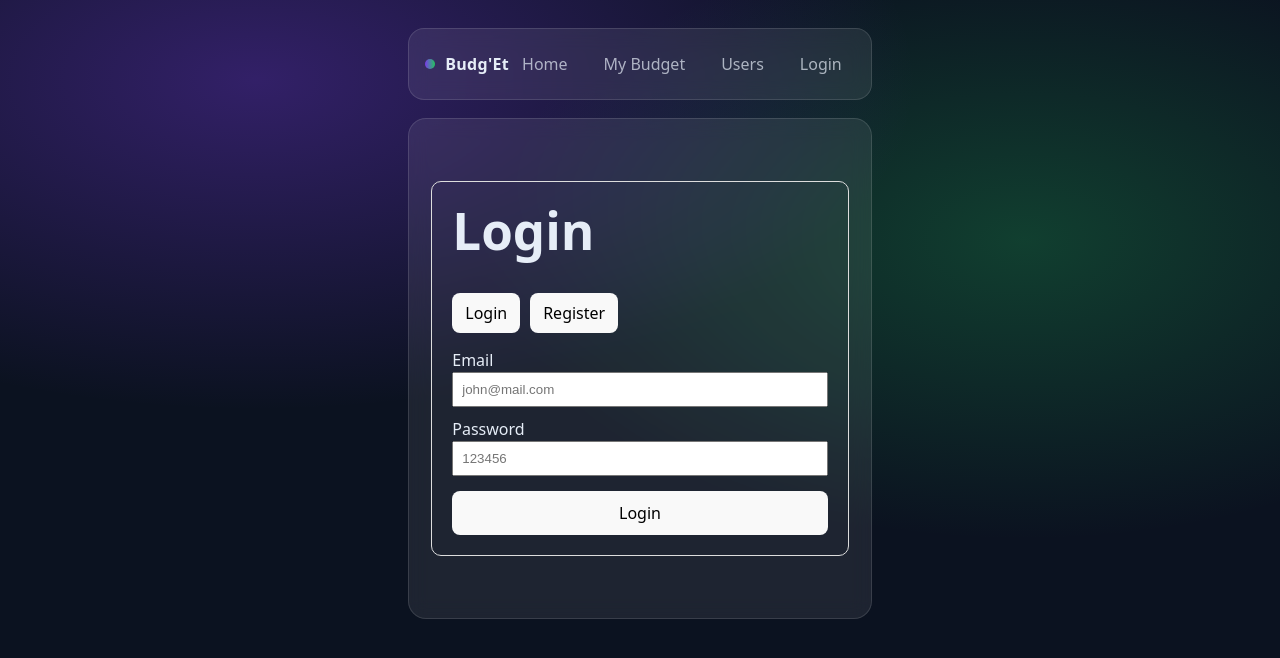
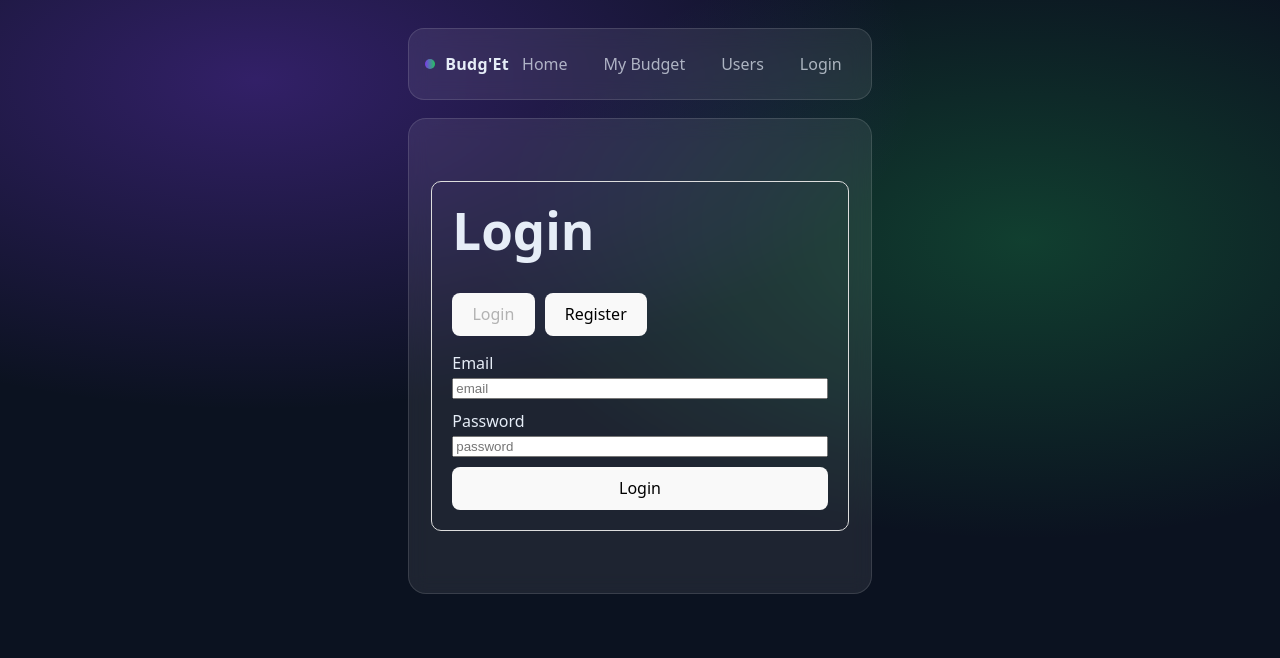
Before and after one commit to aaikoala/Full_DevOps_Lab_Project_Final, a React app in the folder frontend/: page /login in a window 1280 px wide. Shown: the top 658 px of the page. Built offline with nearby package versions, Linux system fonts and the light colour scheme; the HTML template or start-up script is replaced by a standard one.

Commit message:
fix login page

```diff
--- a/frontend/src/pages/LoginPage.jsx
+++ b/frontend/src/pages/LoginPage.jsx
@@ -7,129 +7,143 @@ export default function LoginPage() {
   const [email, setEmail] = useState("");
   const [password, setPassword] = useState("");
 
-  const [status, setStatus] = useState("");
-  const [user, setUser] = useState(null);
+  const [msg, setMsg] = useState("");
+  const [loading, setLoading] = useState(false);
 
-  async function handleSubmit(e) {
+  function clearForm() {
+    setUsername("");
+    setEmail("");
+    setPassword("");
+  }
+
+  async function submit(e) {
     e.preventDefault();
-    setStatus("");
+    setMsg("");
 
     if (mode === "register") {
       if (!username || !email || !password) {
-        setStatus("Please fill username, email and password");
+        setMsg("Please fill username, email and password");
         return;
       }
+    }
 
-      const res = await fetch("/api/auth/register", {
+    if (mode === "login") {
+      if (!email || !password) {
+        setMsg("Please fill email and password");
+        return;
+      }
+    }
+
+    setLoading(true);
+
+    try {
+      let url = "/api/auth/login";
+      let body = { email, password };
+
+      if (mode === "register") {
+        url = "/api/auth/register";
+        body = { username, email, password };
+      }
+
+      const res = await fetch(url, {
         method: "POST",
         headers: { "Content-Type": "application/json" },
-        body: JSON.stringify({ username: username, email: email, password: password })
+        body: JSON.stringify(body)
       });
 
       const data = await res.json();
 
       if (!res.ok) {
-        setStatus(data.message || "Register failed");
+        if (data && data.message) setMsg(data.message);
+        else setMsg("Request failed");
+        setLoading(false);
         return;
       }
 
-      setUser(data);
-      setStatus("Register success. You are now saved in database.");
-      return;
+      localStorage.setItem("user", JSON.stringify(data));
+      setMsg("Success. You are connected.");
+
+      if (mode === "register") {
+        setMode("login");
+      }
+
+      clearForm();
+    } catch {
+      setMsg("Backend not reachable");
     }
 
-    if (!email || !password) {
-      setStatus("Please fill email and password");
-      return;
-    }
-
-    const res = await fetch("/api/auth/login", {
-      method: "POST",
-      headers: { "Content-Type": "application/json" },
-      body: JSON.stringify({ email: email, password: password })
-    });
-
-    const data = await res.json();
-
-    if (!res.ok) {
-      setStatus(data.message || "Login failed");
-      return;
-    }
-
-    setUser(data);
-    setStatus("Login success.");
+    setLoading(false);
   }
 
-  function reset() {
-    setUsername("");
-    setEmail("");
-    setPassword("");
-    setStatus("");
-    setUser(null);
+  const saved = localStorage.getItem("user");
+  let currentUser = null;
+  if (saved) currentUser = JSON.parse(saved);
+
+  function logout() {
+    localStorage.removeItem("user");
+    setMsg("You are disconnected.");
   }
 
   return (
-    <div style={{ maxWidth: "420px", margin: "40px auto", padding: "20px", border: "1px solid #ddd", borderRadius: "10px" }}>
-      <h1 style={{ marginTop: 0 }}>{mode === "login" ? "Login" : "Register"}</h1>
+    <div style={{ maxWidth: 420, margin: "40px auto", padding: 20, border: "1px solid #ddd", borderRadius: 10 }}>
+      <h1 style={{ marginTop: 0 }}>Login</h1>
 
-      <div style={{ display: "flex", gap: "10px", marginBottom: "15px" }}>
-        <button onClick={() => { setMode("login"); reset(); }} style={{ padding: "8px 12px" }}>
+      <div style={{ display: "flex", gap: 10, marginBottom: 15 }}>
+        <button onClick={() => setMode("login")} disabled={mode === "login"}>
           Login
         </button>
-        <button onClick={() => { setMode("register"); reset(); }} style={{ padding: "8px 12px" }}>
+        <button onClick={() => setMode("register")} disabled={mode === "register"}>
           Register
         </button>
       </div>
 
-      <form onSubmit={handleSubmit}>
+      {currentUser && (
+        <div style={{ padding: 10, background: "#f7f7f7", borderRadius: 8, marginBottom: 15 }}>
+          <div><b>Connected as:</b> {currentUser.username} ({currentUser.email})</div>
+          <button onClick={logout} style={{ marginTop: 10 }}>Logout</button>
+        </div>
+      )}
+
+      <form onSubmit={submit} style={{ display: "flex", flexDirection: "column", gap: 10 }}>
         {mode === "register" && (
-          <div style={{ marginBottom: "10px" }}>
+          <div>
             <label>Username</label>
             <input
               value={username}
               onChange={(e) => setUsername(e.target.value)}
-              style={{ width: "100%", padding: "8px" }}
-              placeholder="john_doe"
+              placeholder="username"
+              style={{ width: "100%" }}
             />
           </div>
         )}
 
-        <div style={{ marginBottom: "10px" }}>
+        <div>
           <label>Email</label>
           <input
             value={email}
             onChange={(e) => setEmail(e.target.value)}
-            style={{ width: "100%", padding: "8px" }}
-            placeholder="john@mail.com"
+            placeholder="email"
+            style={{ width: "100%" }}
           />
         </div>
 
-        <div style={{ marginBottom: "15px" }}>
+        <div>
           <label>Password</label>
           <input
             value={password}
             onChange={(e) => setPassword(e.target.value)}
+            placeholder="password"
             type="password"
-            style={{ width: "100%", padding: "8px" }}
-            placeholder="123456"
+            style={{ width: "100%" }}
           />
         </div>
 
-        <button type="submit" style={{ padding: "10px 14px", width: "100%" }}>
-          {mode === "login" ? "Login" : "Create account"}
+        <button type="submit" disabled={loading}>
+          {loading ? "Loading..." : mode === "login" ? "Login" : "Create account"}
         </button>
       </form>
 
-      {status && <p style={{ marginTop: "15px" }}>{status}</p>}
-
-      {user && (
-        <div style={{ marginTop: "15px", padding: "10px", background: "#f6f6f6", borderRadius: "8px" }}>
-          <div><b>Logged user:</b></div>
-          <div>Username: {user.username}</div>
-          <div>Email: {user.email}</div>
-          <div>Id: {user._id}</div>
-        </div>
-      )}
+      {msg && <p style={{ marginTop: 15 }}>{msg}</p>}
     </div>
   );
 }
```
Also changed, not shown: 1 other file (tests, documents, lock files or other folders).
